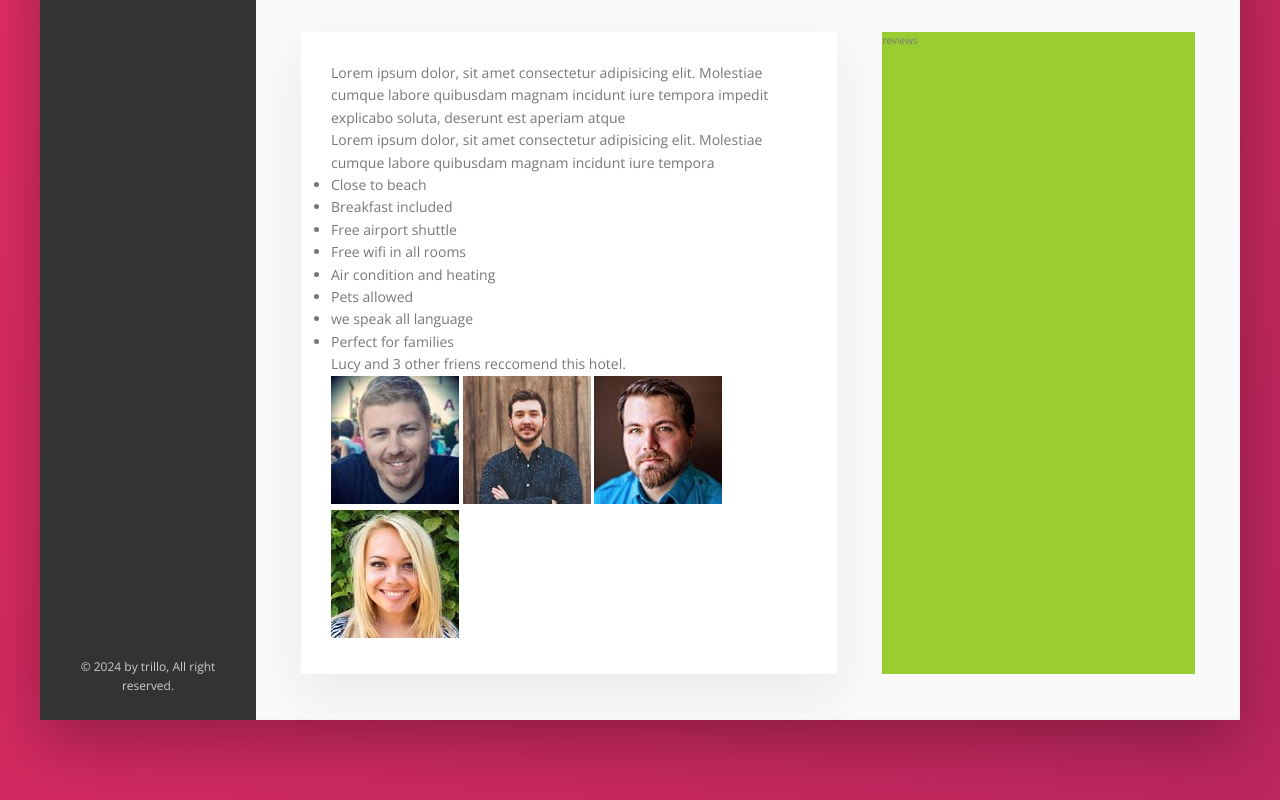
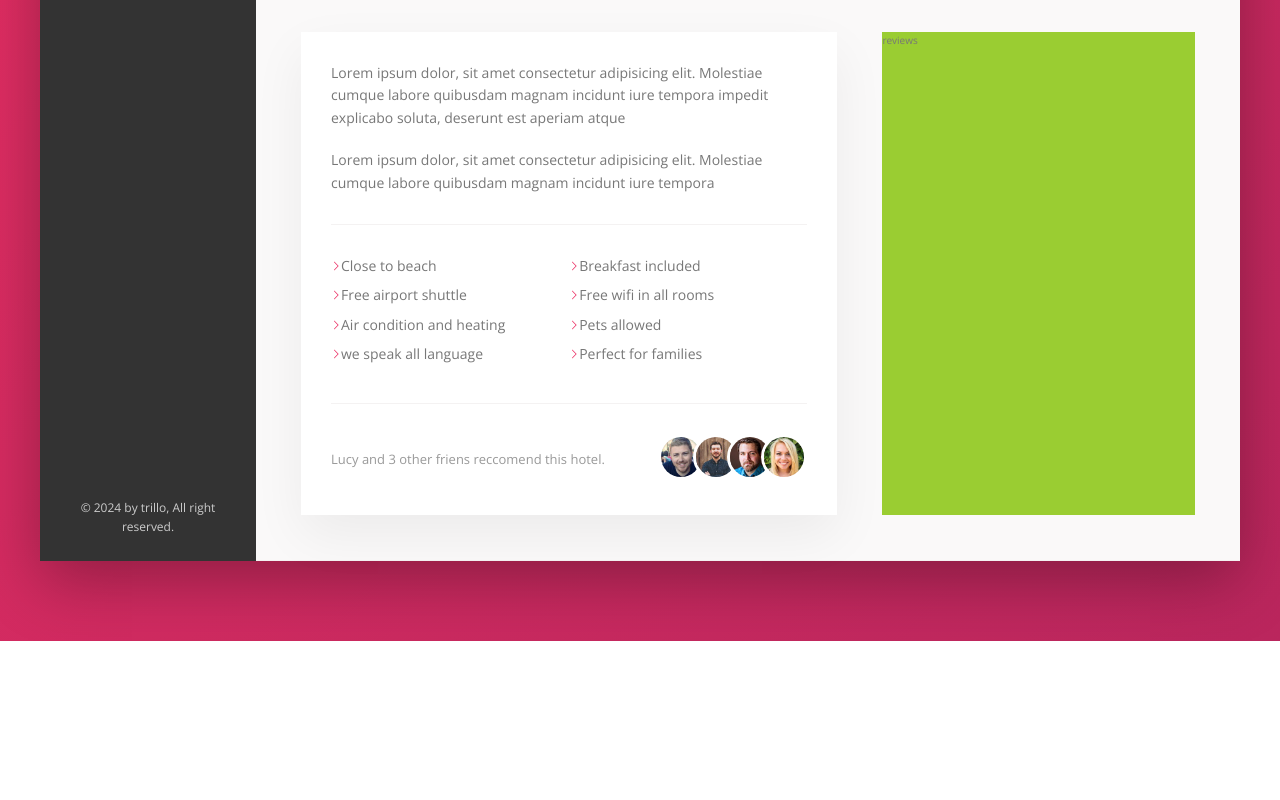
Before and after one commit to Nedalshamedu/Trillo, a website: page index.html in a window 1280 px wide. Shown: the part 619-1419 px from the top of the page. After the commit the page ends 1260 px from the top, so only its background shows below. Drawn offline with nearby package versions, Linux system fonts and the light colour scheme.

Commit message:
Building the Description Section - Part 2

```diff
--- a/index.html
+++ b/index.html
@@ -151,17 +151,17 @@
                 Molestiae cumque labore quibusdam magnam incidunt iure tempora
               </p>
               <ul class="list">
-                <li class="List__item">Close to beach</li>
-                <li class="List__item">Breakfast included</li>
-                <li class="List__item">Free airport shuttle</li>
-                <li class="List__item">Free wifi in all rooms</li>
-                <li class="List__item">Air condition and heating</li>
-                <li class="List__item">Pets allowed</li>
-                <li class="List__item">we speak all language</li>
-                <li class="List__item">Perfect for families</li>
+                <li class="list__item">Close to beach</li>
+                <li class="list__item">Breakfast included</li>
+                <li class="list__item">Free airport shuttle</li>
+                <li class="list__item">Free wifi in all rooms</li>
+                <li class="list__item">Air condition and heating</li>
+                <li class="list__item">Pets allowed</li>
+                <li class="list__item">we speak all language</li>
+                <li class="list__item">Perfect for families</li>
               </ul>
               <div class="recommend">
-                <p class="recommend_count">
+                <p class="recommend__count">
                   Lucy and 3 other friens reccomend this hotel.
                 </p>
                 <div class="recommend__friends">
--- a/sass/_components.scss
+++ b/sass/_components.scss
@@ -313,3 +313,69 @@
     box-shadow: none;
   }
 }
+
+//////////////////////
+/// Paragraph
+/// /////////////////
+
+.paragraph:not(:last-of-type) {
+  margin-bottom: 2rem;
+}
+
+/// //////////////////////
+/// List
+/// /////////////////
+///
+.list {
+  list-style: none;
+  margin: 3rem 0;
+  padding: 3rem 0;
+  border-top: var(--line);
+  border-bottom: var(--line);
+  display: flex;
+  flex-wrap: wrap;
+
+  &__item {
+    flex: 0 0 50%;
+    margin-bottom: 0.7rem;
+  }
+
+  &__item::before {
+    content: "";
+    display: inline-block;
+    width: 1rem;
+    height: 1rem;
+    background-color: var(--color-primary);
+    -webkit-mask-image: url(../img/chevron-thin-right.svg);
+    mask-image: url(../img/chevron-thin-right.svg);
+    -webkit-mask-size: cover;
+    mask-size: cover;
+  }
+}
+///
+/// //////////////////////
+/// Recommend
+/// /////////////////
+
+.recommend {
+  font-size: 1.3rem;
+  color: var(--color-Grey-dark-3);
+  display: flex;
+  align-items: center;
+
+  &__photo {
+    box-sizing: content-box;
+    height: 4rem;
+    width: 4rem;
+    border-radius: 50%;
+    border: 3px solid #fff;
+
+    &:not(:last-child) {
+      margin-right: -1.5rem;
+    }
+  }
+
+  &__count {
+    margin-right: auto;
+  }
+}
```
Also changed, not shown: css/style.css.
